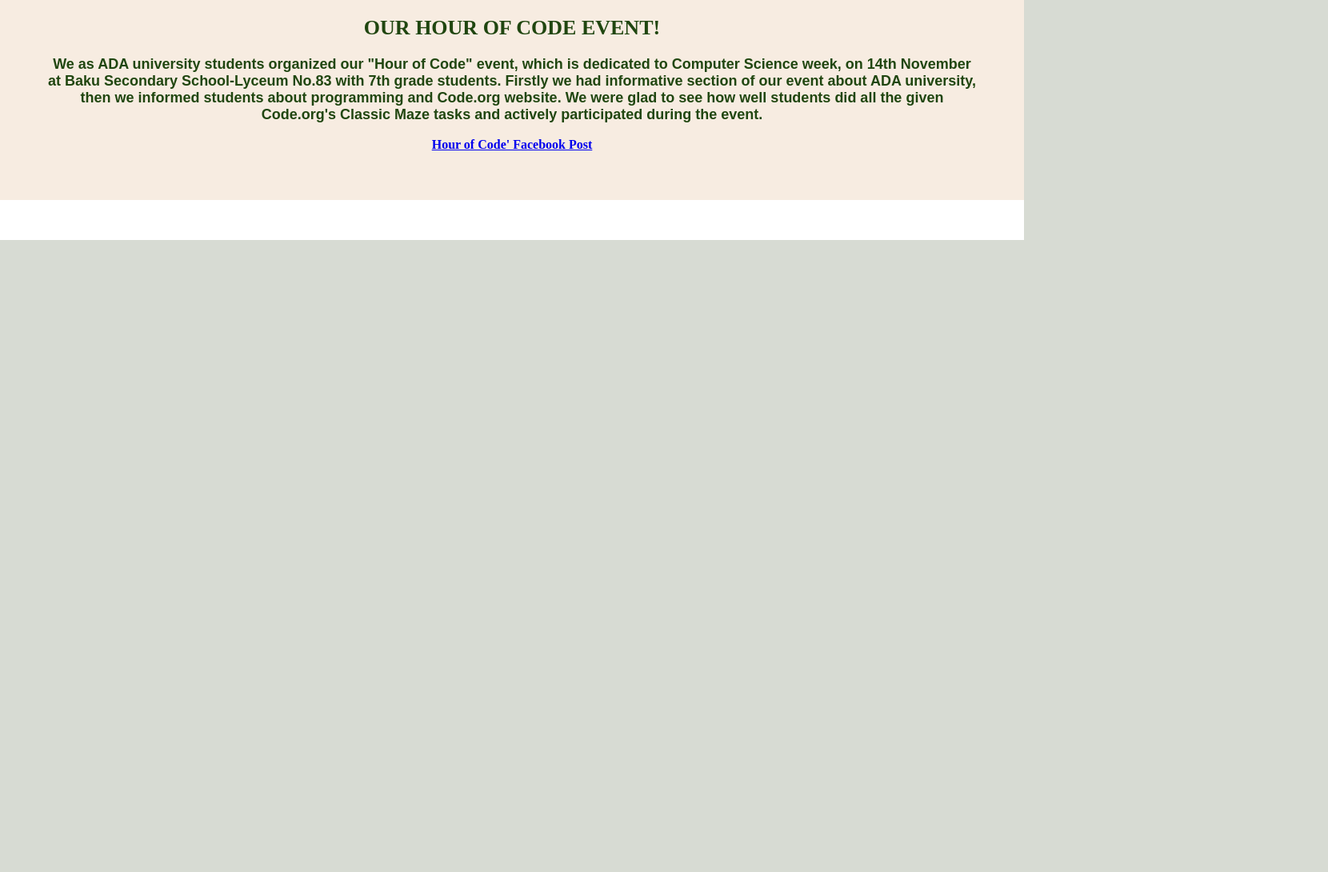
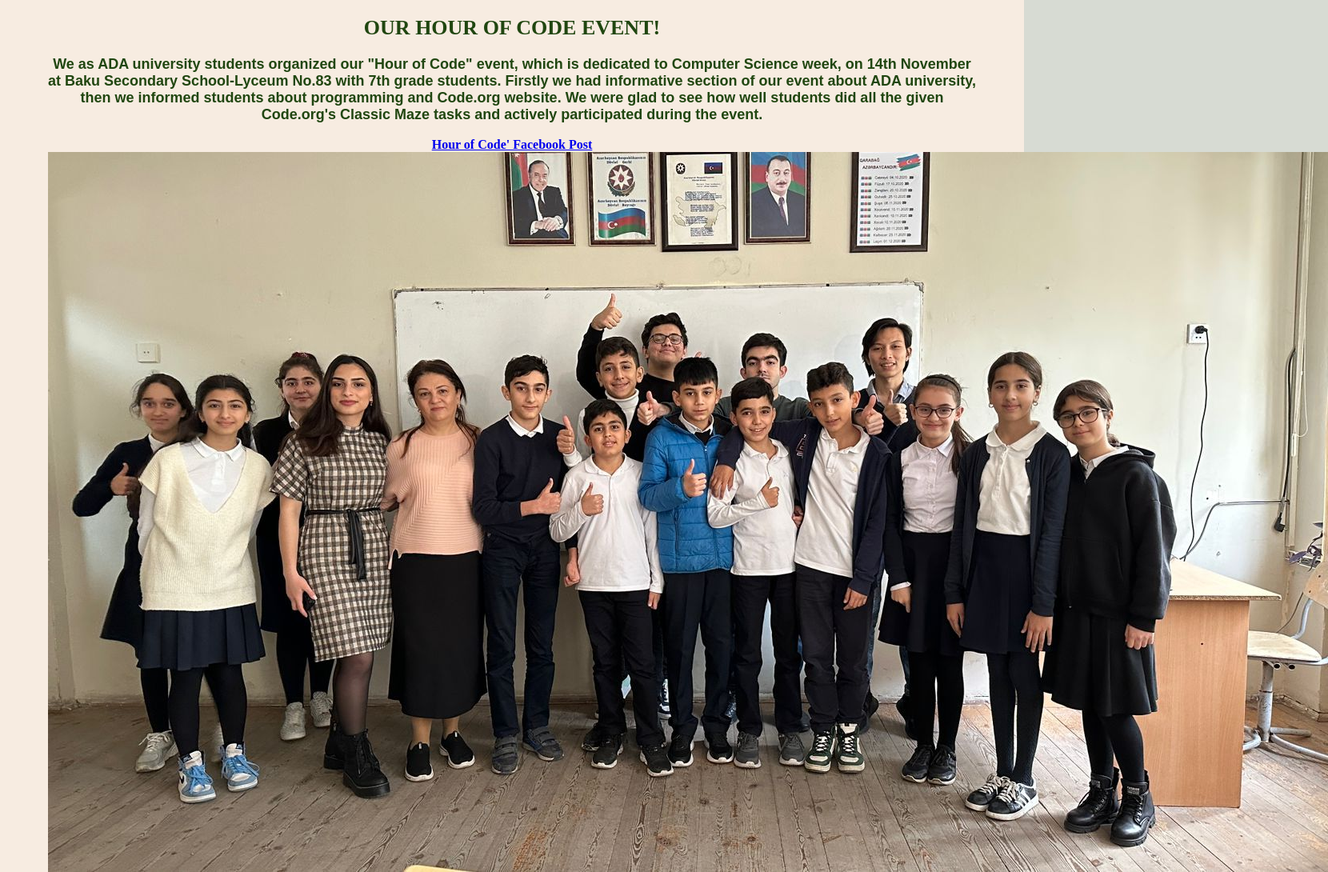
Before and after one commit to ADA-SITE-SITE1101-2022-Fall/website-team-34, a plain HTML site: page index.html in a window 1280 px wide. Shown: the part 1518-2608 px from the top of the page at 80% size, 1660 px wide, since content can reach past the window. Before the commit the page ends 1818 px from the top, so only its background shows below. Drawn offline with Linux system fonts and the light colour scheme.

Commit message:
Update index.html

```diff
--- a/index.html
+++ b/index.html
@@ -19,7 +19,7 @@
   </header>
 
   <div class="adalogo">
-  <img src="https://github.com/ADA-SITE-SITE1101-2022-Fall/website-team-34/blob/main/media/ada_logo_white.png" />
+  <img src="/media/ada_logo_white.png"/>
   </div>
 
 <div class="teamIntroduction">
@@ -62,6 +62,17 @@
     <a href="https://m.facebook.com/story.php?story_fbid=pfbid02sbJtMwNYSNyyKEEn2fRfFmCgJndJC1AG8uk9oeq12NWkkCi6Krg6t9kA4sENfPgCl&id=100053252210021&sfnsn=mo&mibextid=RUbZ1f"
  target="_blank">Hour of Code' Facebook Post</a>
 
+     <style>
+   img {
+   display: block;
+   margin-left: auto;
+   margin-right: auto;
+   margin-top:auto;
+       }
+</style>
+
+  <img src="/media/hourofcode1.jpeg"/>
+
 </div>
 
 
```
